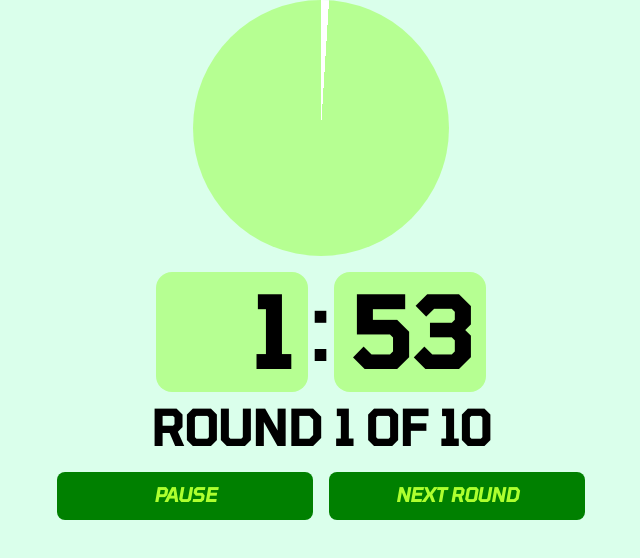
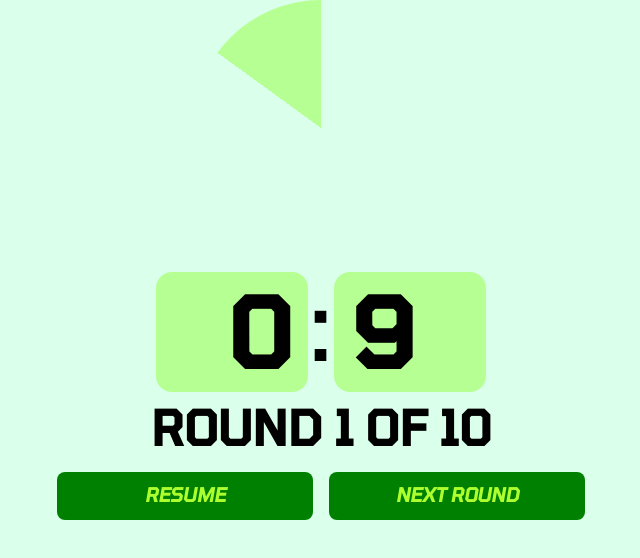
Before and after one commit to AbrahamGM1/BoxingAlarm, an Angular app: page / in a window 1280 px wide. Both pictures are taken after a click on the button "PAUSE". Shown: the top 558 px of the page, without its empty margins (319-959 px from the left). Built offline with nearby package versions, Linux system fonts and the light colour scheme.

Commit message:
Gráfica de cuenta regresiva añadida, boton de pausa añadido

```diff
--- a/src/app/modules/alarm/alarm.component.html
+++ b/src/app/modules/alarm/alarm.component.html
@@ -1,6 +1,6 @@
 <div class="content">
 
-    <div class="chart" [ngStyle]="{'background': 'conic-gradient( white 3.6deg * '+ percentage + ', rgb(182, 255, 146) 0deg);' }">
+    <div class="chart" [ngStyle]="{'background': 'conic-gradient( #daffeb calc((3.6deg)*'+percentage+'), rgb(182, 255, 146) 0deg)'}">
 
     </div>
 
@@ -19,7 +19,13 @@
     </div>
 
     <div class="buttons">
-        <button><b>PAUSE</b></button>
+        <ng-container *ngIf="isrunning; else elseTemplate">
+            <button (click)="stop()"><b>PAUSE</b></button>
+        </ng-container>
+        <ng-template #elseTemplate>
+            <button (click)="start()"><b>RESUME</b></button>
+        </ng-template>
+
         <button><b>NEXT ROUND</b></button>
     </div>
 
--- a/src/app/modules/alarm/alarm.component.scss
+++ b/src/app/modules/alarm/alarm.component.scss
@@ -5,10 +5,12 @@
         width: 256px;
         height: 256px;
         //background-color:rgb(182, 255, 146);
-        background:conic-gradient( white 3.6deg, rgb(182, 255, 146) 0deg);
         border-radius: 100%;
         margin: 0 auto;
     }
+
+
+
 
     .timer {
         display: flex;
--- a/src/app/modules/alarm/alarm.component.ts
+++ b/src/app/modules/alarm/alarm.component.ts
@@ -13,14 +13,19 @@ export class AlarmComponent {
 
 
   realseconds:number = 0;
-  realminutes:number = 2;
+  realminutes:number = 1;
 
 
   //Realtime es todos los minutos en segundos para hacer la conversion
   //del porcentaje de la gráfica que se va a ir reduciendo
-  realtime: number = 120;
+  realtime: number = this.realminutes*60;
   progressvalue: number = 0;
-  percentage: number = 100;
+  percentage: number = 0;
+  onepercent: number = 100/this.realtime;
+  //incremento hara que onepercent aumente de 1% en 1% sin que haga sumas exponenciales
+  increment: number = this.onepercent;
+  aux: number = this.realtime-this.onepercent;
+  isrunning: boolean = true;
 
   private subscription!: Subscription;
 
@@ -34,26 +39,43 @@ export class AlarmComponent {
   ngOnDestroy(): void {
     //Called once, before the instance is destroyed.
     //Add 'implements OnDestroy' to the class.
-    if (this.subscription) {
-      this.subscription.unsubscribe();
-    }
+    this.stop()
   }
 
 
   start(){
-    this.subscription = interval(1000).subscribe(() => {
-          /* Empiezas con segundos en 0 y unos minutos establecidos, al empezar
+    this.isrunning = true;
+    this.subscription = interval(100).subscribe(() => {
+    /* Empiezas con segundos en 0 y unos minutos establecidos, al empezar
     tienes que comprobar que haya 1 minuto como mínimo y 0 segundos */
+
     if (this.realminutes>0 && this.realseconds == 0) {
       this.realminutes -= 1;
       //60 porque justo abajo se lo va a restar
       this.realseconds = 60;
     }
 
+
     //Resta un segundo
     this.realseconds -=1;
+    this.realtime -=1;
+
+    //aumenta el porcentaje segun el progreso que le corresponda cada segundo
+    this.percentage+=this.onepercent
+
+    //Cuando se acabe el tiempo se detiene el round
+    if (this.realtime<=0) {
+      this.stop()
+    }
 
     })
   }
 
+  stop(){
+    if (this.subscription) {
+      this.subscription.unsubscribe();
+      this.isrunning = false;
+    }
+  }
+
 }
```
